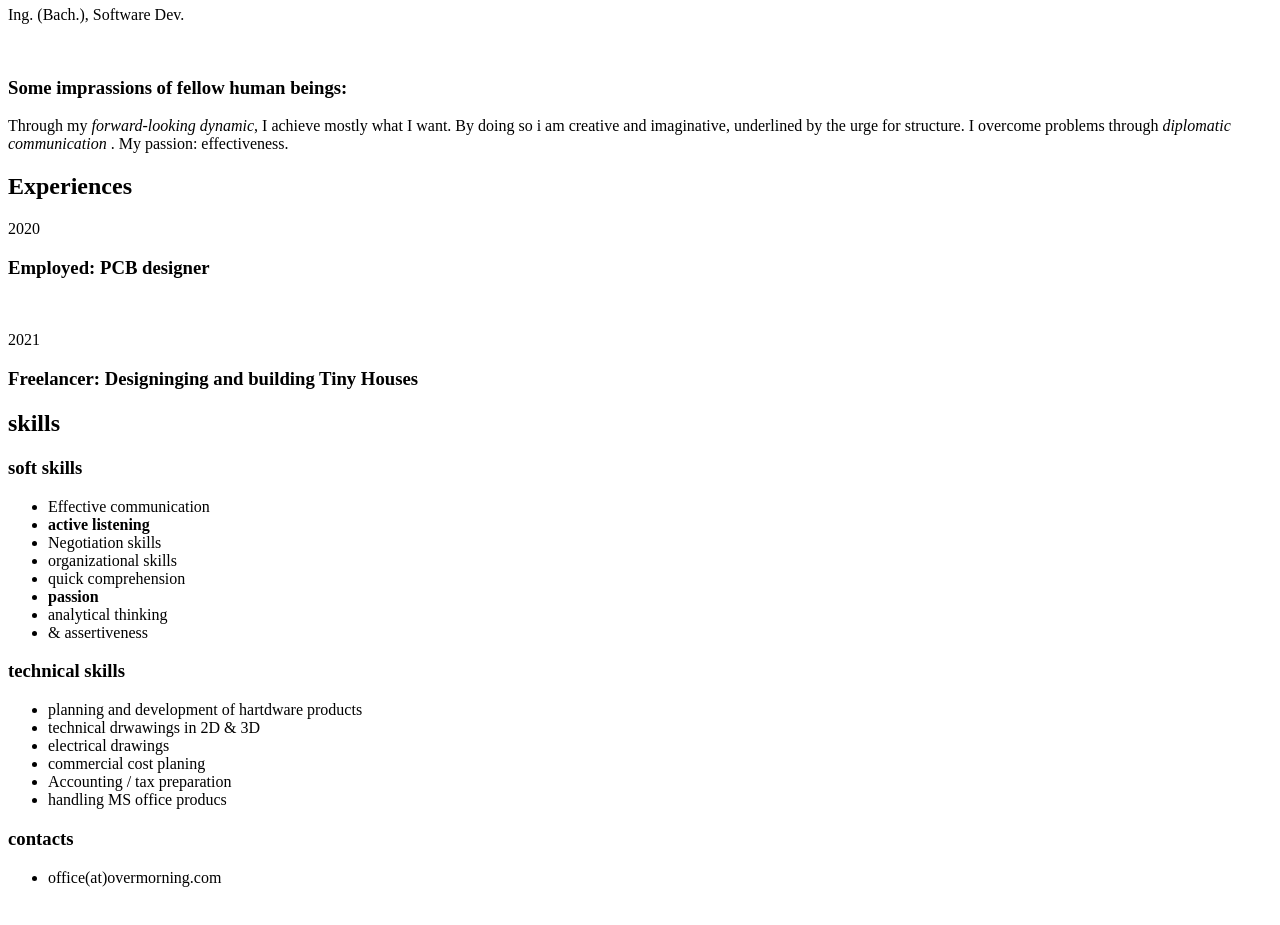
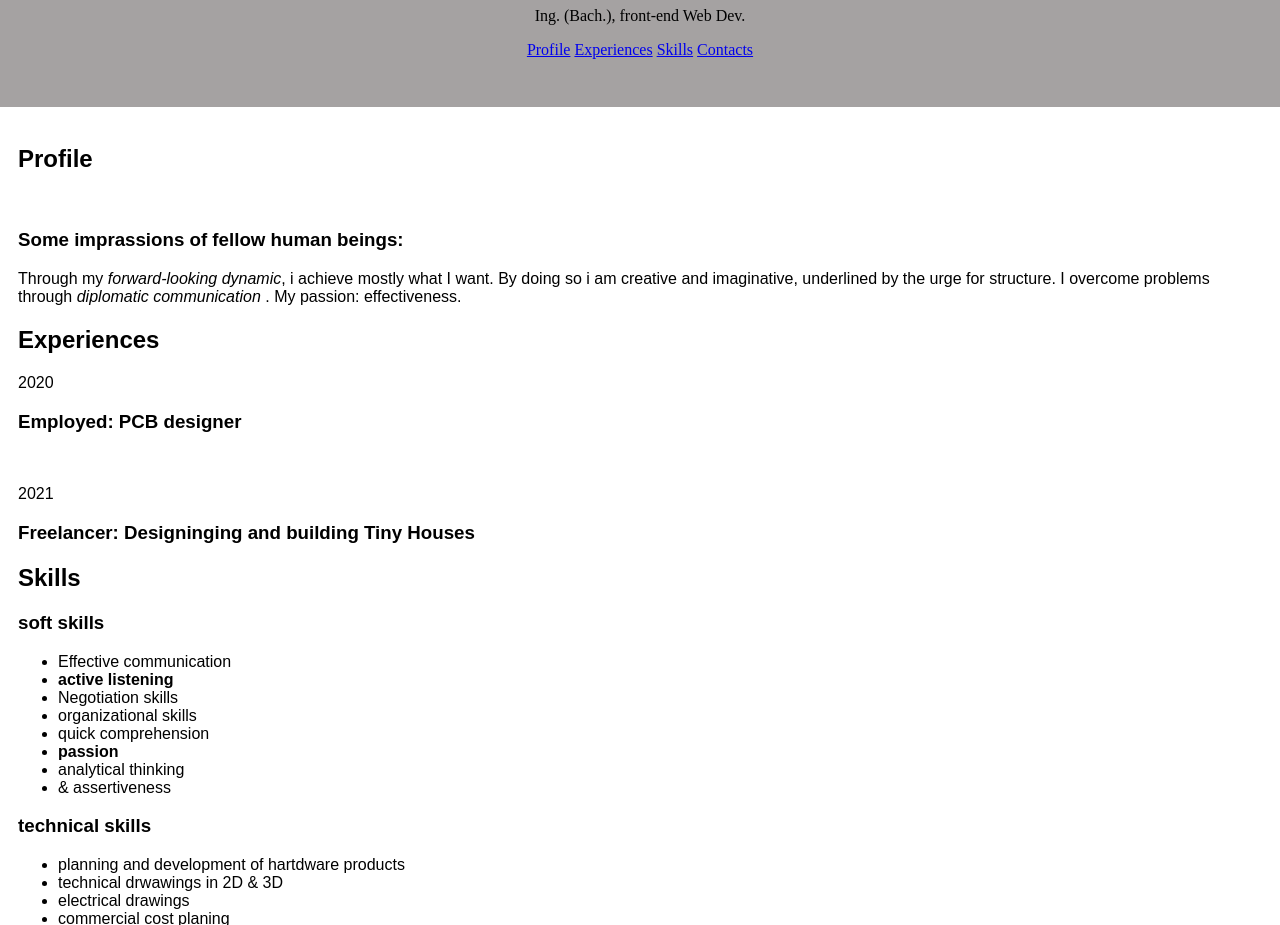
Before and after one commit to Jeffrey-BER/003-cv-setup, a plain HTML site: page index.html in a window 1280 px wide. Shown: the part 121-1046 px from the top of the page. Drawn offline with Linux system fonts and the light colour scheme.

Commit message:
Fixed line ending Problem crlf to LF + Coding Task: Basic styling

```diff
--- a/index.html
+++ b/index.html
@@ -8,22 +8,30 @@
     <meta name="description" content="This is the CV of Aaron Schwaegerl">
     <meta name="author" content="Aaron Schwaegerl">
 
+    <link rel="stylesheet" href="style.css">
+
     <title>CV Aaron Schwaegerl</title>
 
 </head>
 
 <body>
-    <header>
-        <h1>CV Aaron Schwaegerl</h1>
+    <header class="header">
+        <h1>Aaron Schwaegerl</h1>
+        <p>Ing. (Bach.), front-end Web Dev.</p>
+        <nav>
+            <a href="#profile">Profile</a>
+            <a href="#experiences">Experiences</a>
+            <a href="#skills">Skills</a>
+            <a href="#contacts">Contacts</a>
+        </nav>
     </header>
 
-    <main>
-        <article>
+    <main class="main">
+        <article id="profile">
             <h2>Profile</h2>
-            <p>Ing. (Bach.), Software Dev.</p>
             <br>
             <h3>Some imprassions of fellow human beings:</h3>
-            <p>Through my <i>forward-looking dynamic</i>, I achieve mostly what I want. By doing so i am creative and
+            <p>Through my <i>forward-looking dynamic</i>, i achieve mostly what I want. By doing so i am creative and
                 imaginative,
                 underlined by the urge for structure. I overcome problems through <i>diplomatic communication </i>.
                 My passion: effectiveness.
@@ -31,7 +39,7 @@
         </article>
 
 
-        <article>
+        <article id="experiences">
             <h2>Experiences</h2>
             <header>
                 <p>2020 </p>
@@ -43,8 +51,8 @@
             </header>
         </article>
 
-        <article>
-            <h2>skills</h2>
+        <article id="skills">
+            <h2>Skills</h2>
             <section>
                 <h3>soft skills</h3>
                 <ul>
@@ -70,14 +78,16 @@
                     <li>handling MS office producs</li>
                 </ul>
             </section>
+        </article>
 
+        <article id="contacts">
             <Section>
                 <h3>contacts</h3>
                 <ul>
-                    <li>office(at)overmorning.com</li>
+                    <li>eMail: <a href="mailto:office(at)overmorning.com">office(at)overmorning.com</a></li>
+                    <li>tel: <a href="tel:+49(0)10978364783937">my number</a></li>
                 </ul>
             </Section>
-
         </article>
 
         <h2></h2>
--- /dev/null
+++ b/style.css
@@ -0,0 +1,24 @@
+* {
+  box-sizing: border-box;
+}
+
+body {
+  margin: 0px;
+  font-family: Arial, Helvetica, sans-serif; /**/
+}
+/*universal selector with a attribute selctor that looks for attrebutes that have a "h" within them*/
+*[class^="h"] {
+  font-family: "Times New Roman", Times, serif;
+}
+/* --------------------------------------------------------------------------------------------------- */
+/* Specific Stylings */
+.header {
+  padding: 48px 18px;
+  text-align: center;
+  background-color: rgb(165, 162, 162);
+}
+
+.main {
+  padding: 18px;
+  margin: 0px auto;
+}
```
